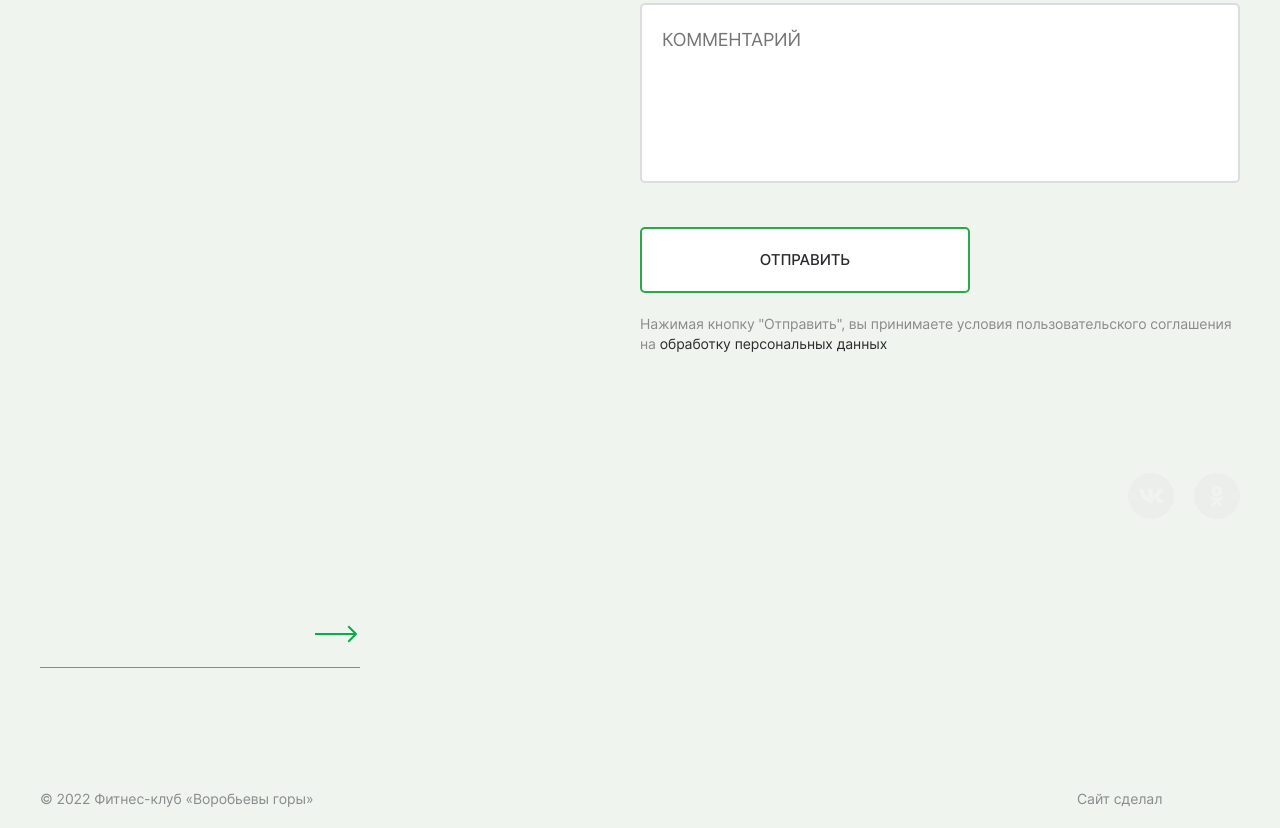
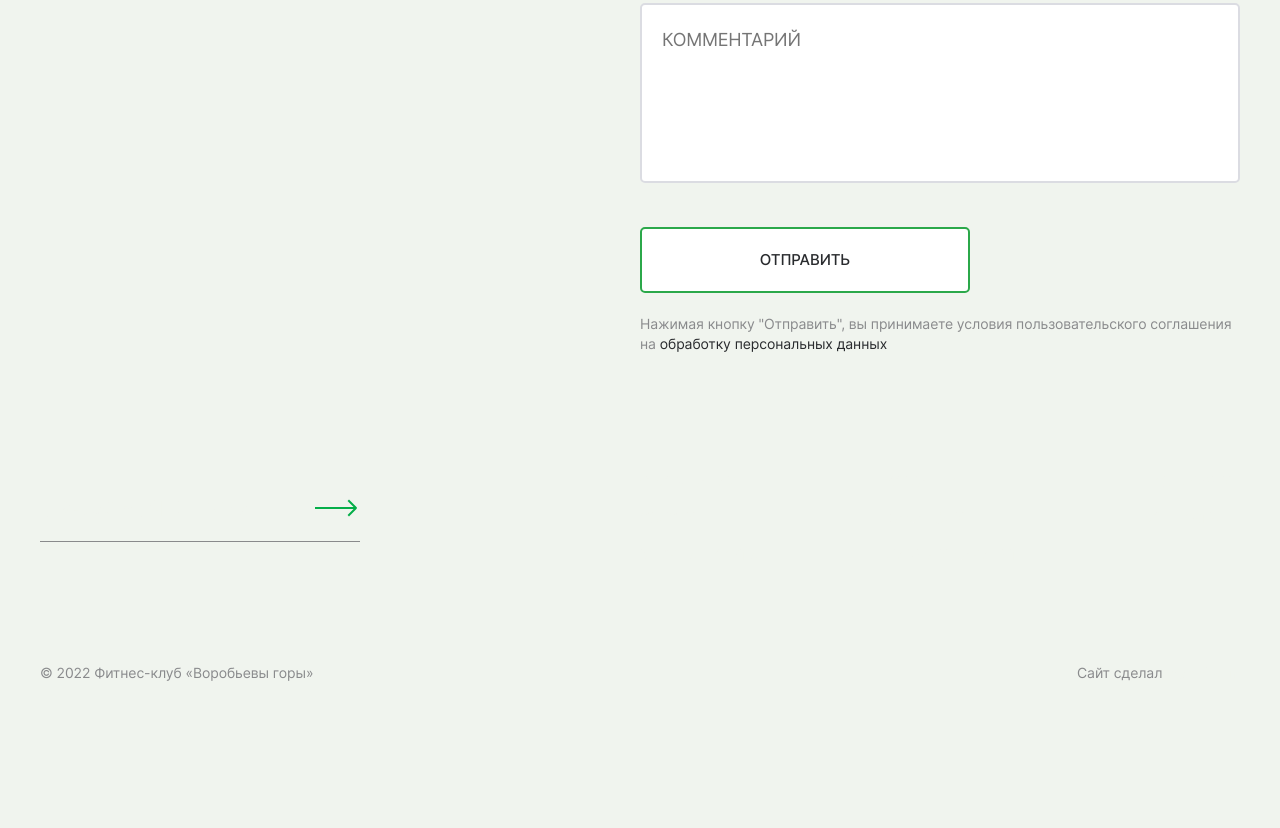
Before and after one commit to JohnDestr/JohnDestr.github.io, a plain HTML site: page index.html in a window 1280 px wide. Shown: the part 3217-4045 px from the top of the page. After the commit the page ends 3919 px from the top, so only its background shows below. Drawn offline with nearby package versions, Linux system fonts and the light colour scheme.

Commit message:
Update index.html

```diff
--- a/index.html
+++ b/index.html
@@ -279,7 +279,7 @@
     <footer class="footer">
         <div class="container">
             <div class="footer_body">
-                <div class="footer_wrapper footer_part1">
+                <!-- <div class="footer_wrapper footer_part1">
                     <a class="logo_main" href="./index.html"><img src="./media/img/logotypeWhte.svg" alt="Воробьевы горы Фитнес клуб"></a>
                     <div class="social_wrapper">
                         <a href="http://vk.com/vgsport45" target="_blank" class="social_item">
@@ -293,7 +293,7 @@
                             </div>
                         </a>
                     </div>
-                </div>
+                </div> -->
             </div>
         </div>
         <div class="betweenBlock_footerLine0px"></div>
```
